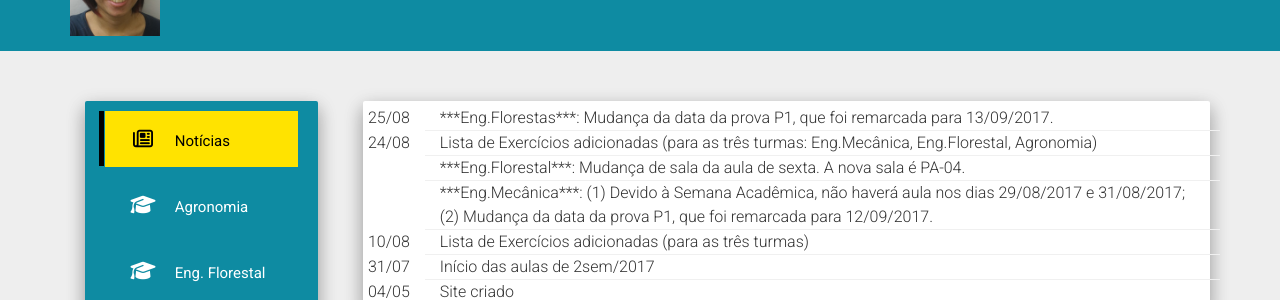
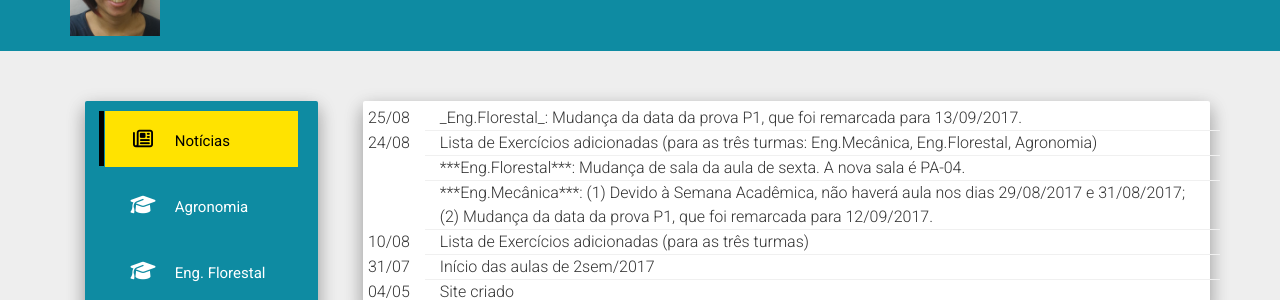
Before and after one commit to chunggnuhc/chunggnuhc.github.io, a Jekyll site: the page built from index.html, in a window 1280 px wide. Shown: the part 134-434 px from the top of the page. Built offline with Jekyll 4.4.1, drawn with Linux system fonts in a browser that asks for light colours; nearby versions of some CDN libraries.

Commit message:
Update noticias.yml

```diff
--- a/_data/noticias.yml
+++ b/_data/noticias.yml
@@ -1,5 +1,5 @@
 - data: 2017-08-25
-  noticia: "***Eng.Florestas***: Mudança da data da prova P1, que foi remarcada para 13/09/2017."
+  noticia: "_Eng.Florestal_: Mudança da data da prova P1, que foi remarcada para 13/09/2017."
 - data: 2017-08-24
   noticia: "***Eng.Mecânica***: (1) Devido à Semana Acadêmica, não haverá aula nos dias 29/08/2017 e 31/08/2017; (2) Mudança da data da prova P1, que foi remarcada para 12/09/2017."
 - data: 2017-08-24
```
